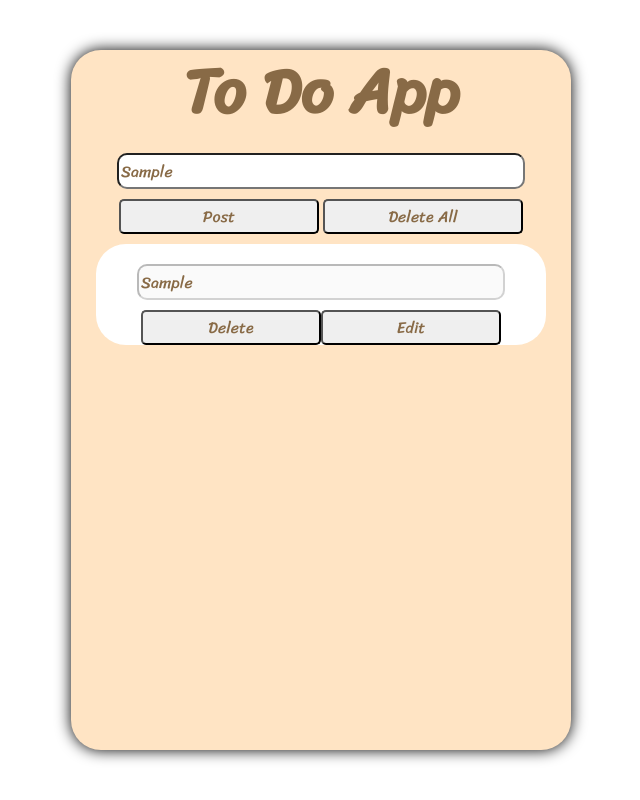
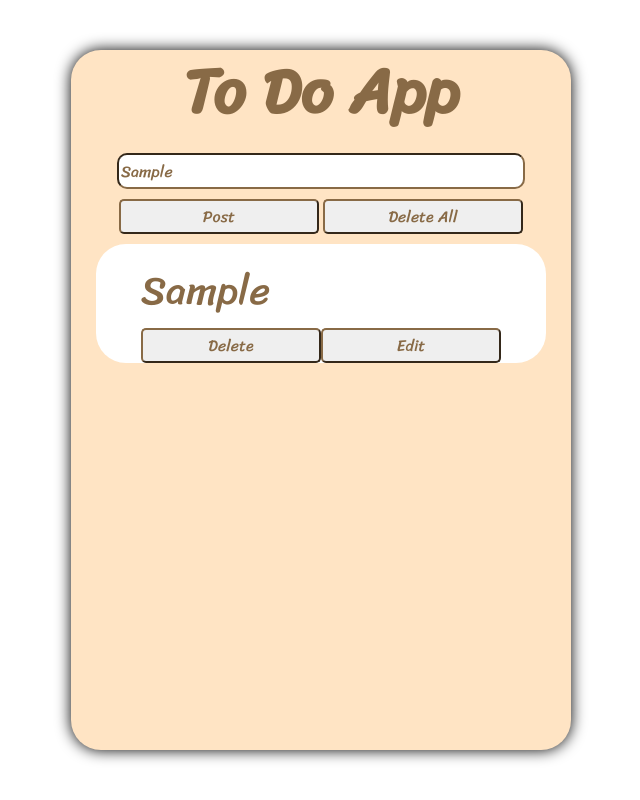
Before and after one commit to Moaaz-Rafique/todo-list, a plain HTML site: page index.html in a window 1280 px wide. Both pictures are taken after typing "Sample" into the empty fields and a click on the button "Post". Shown: the whole page, without its empty margins (319-959 px from the left). Drawn offline with Linux system fonts and the light colour scheme.

Commit message:
Update style.css

```diff
--- a/style.css
+++ b/style.css
@@ -2,6 +2,8 @@
     font-family: 'Sriracha', cursive;
     font-size: 1em;
     color: rgb(136, 106, 70);
+    border-color: rgb(136, 106, 70);
+    transition: .5s ease;
 }
 .container{
     width: 500px;
@@ -22,15 +24,25 @@ input{
     height: 30px;
     margin: 20px auto 10px auto;
 }
+
 h1{
     font-size: 4em;
     margin: -15px;
     padding: 0px;
 }
-h2{
+.todoTxt{
+    border-radius: 0;
     height: 50px;
     font-size: 2.5em;
+    border: none;
     overflow: hidden;
+    border-bottom: 2px solid rgb(255, 255, 255);
+    background-color: rgb(255, 255, 255);
+}
+.todoTxt:focus{
+    height: 75px;
+    font-size: 3em;
+    border-color: rgb(136, 106, 70);
 }
 button{
     width: 40%;
```
